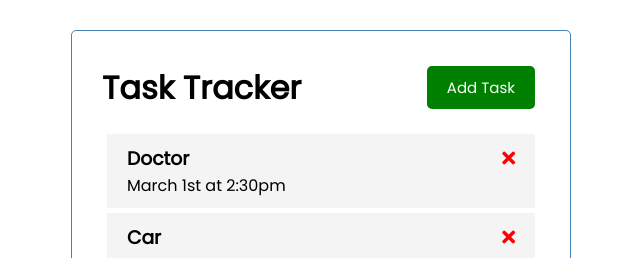
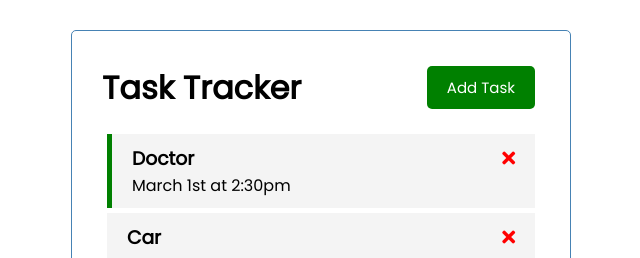
Before and after one commit to dhichem/vue-task-tracker, a Vue app: page / in a window 1280 px wide. Shown: the top 258 px of the page, without its empty margins (319-959 px from the left). Built offline with nearby package versions, Linux system fonts and the light colour scheme.

Commit message:
until toggle reminder

```diff
--- a/src/App.vue
+++ b/src/App.vue
@@ -1,7 +1,7 @@
 <template>
   <div class="container">
     <Header title="Task Tracker" />
-    <Tasks :tasks="tasks" />
+    <Tasks :tasks="tasks" @delete-task="deleteTask" @toggle-reminder="toggleReminder" />
   </div>
 </template>
 
@@ -36,6 +36,16 @@ export default {
       },
     ];
   },
+  methods: {
+    deleteTask(id) {
+      if (confirm('The task you selected will be deleted.')) {
+        this.tasks = this.tasks.filter((task) => task.id !== id)
+      }
+    },
+    toggleReminder(id) {
+      this.tasks = this.tasks.map((task) => task.id === id ? {...task, reminder: !task.reminder} : task)
+    }
+  }
 };
 </script>
 
--- /dev/null
+++ b/src/components/AddTask.vue
@@ -0,0 +1,3 @@
+<template>
+
+</template>
--- a/src/components/Task.vue
+++ b/src/components/Task.vue
@@ -1,8 +1,8 @@
 <template>
-  <div class="task">
+  <div :class="[task.reminder ? 'reminder' : '', 'task']" @dblclick="$emit('toggle-reminder', task.id)">
     <h3>
       {{ task.text }}
-      <i class="fas fa-times"></i>
+      <i class="fas fa-times" @click="$emit('delete-task', task.id)"></i>
     </h3>
     <p>{{ task.day }}</p>
   </div>
--- a/src/components/Tasks.vue
+++ b/src/components/Tasks.vue
@@ -1,6 +1,6 @@
 <template>
   <div :key="task.id" v-for="task in tasks">
-    <Task :task="task" />
+    <Task @toggle-reminder="$emit('toggle-reminder', task.id)" :task="task" @delete-task="$emit('delete-task', task.id)"/>
   </div>
 </template>
 
@@ -15,5 +15,6 @@ export default {
   components: {
     Task,
   },
+  emits: ['delete-task', 'toggle-reminder'],
 };
 </script>
```
